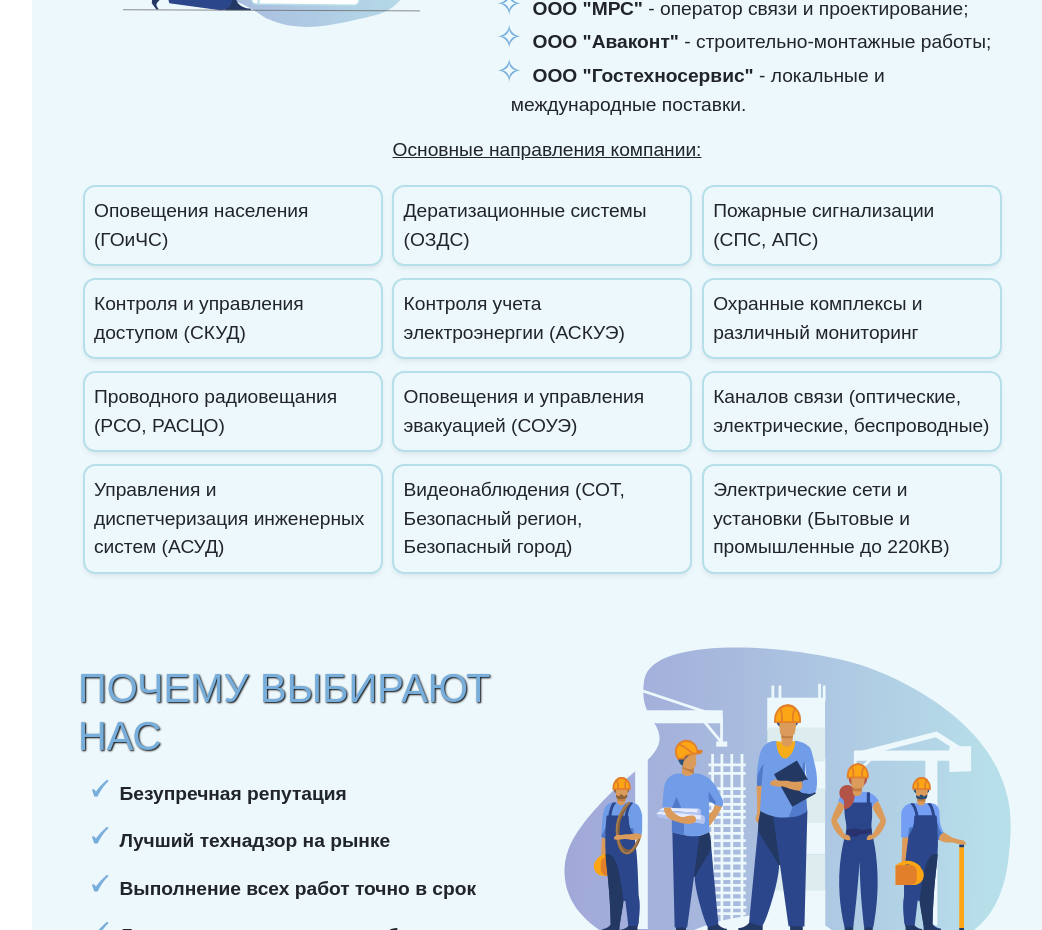
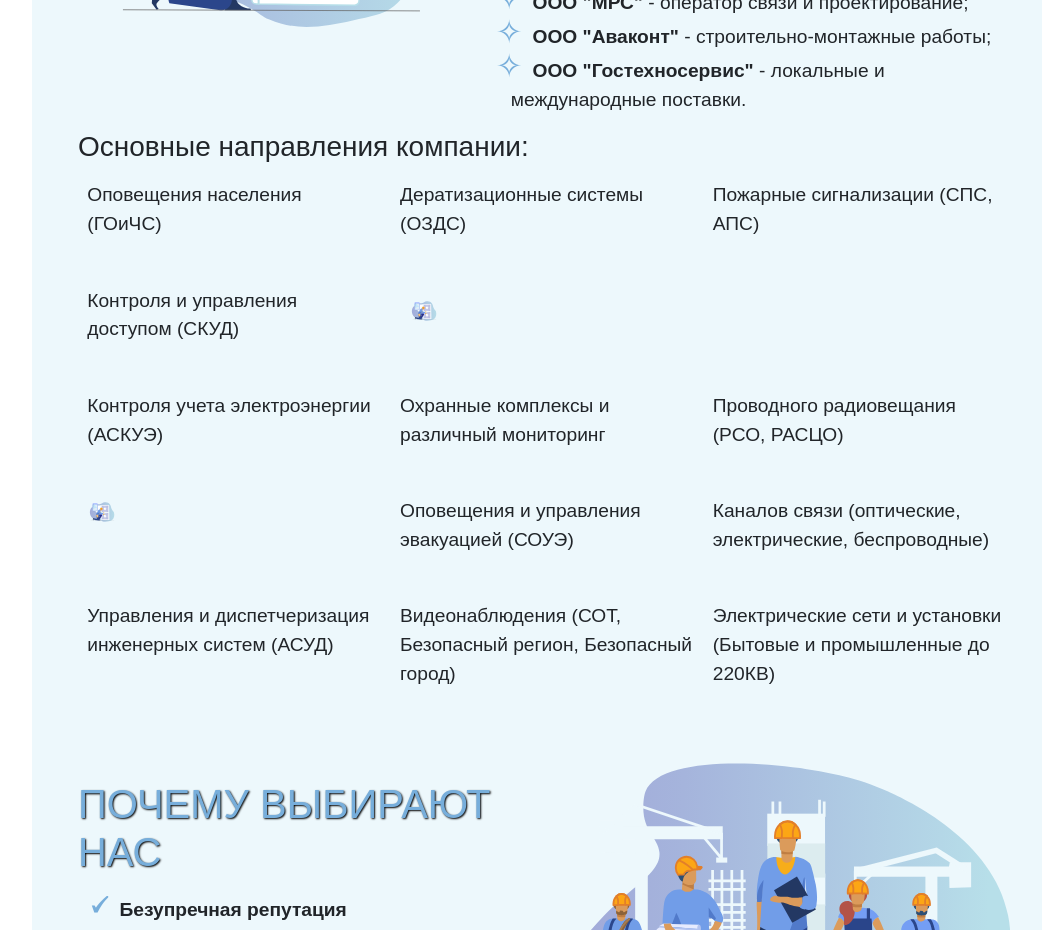
Before and after one commit to AnigalHub/GroupOfCompaniesMAG, a Vue app: page / in a window 1280 px wide. Shown: the part 840-1770 px from the top of the page, without its empty margins (218-1260 px from the left). Built offline with nearby package versions, Linux system fonts and the light colour scheme.

Commit message:
основные направления через grid

```diff
--- a/src/components/About.vue
+++ b/src/components/About.vue
@@ -16,11 +16,12 @@
                     </ul>
                 </b-col>
             </b-row>
-            <p style="text-align: center"><u>Основные направления компании:</u></p>
-            <div class="flex-container">
-                <ul v-for="list in FirstList" class="ul">
-                    <li class="text">{{list.text}}</li>
-                </ul>
+            <h3>Основные направления компании:</h3>
+            <div class="parent">
+                <div class="text" v-for="list in List">
+                    {{list.text}}
+                    <component v-if="!list.text" :is="list.svg"/>
+                </div>
             </div>
         </b-container>
     </div>
@@ -33,14 +34,16 @@
         data(){
             return{
                 svg:AboutSvg,
-                FirstList:[
+                List:[
                     {text:"Оповещения населения (ГОиЧС)",},
                     {text:"Дератизационные системы (ОЗДС) ",},
                     {text:"Пожарные сигнализации (СПС, АПС)",},
                     {text:"Контроля и управления доступом (СКУД)",},
+                    {svg:AboutSvg},
                     {text:"Контроля учета электроэнергии (АСКУЭ)",},
                     {text:"Охранные комплексы и различный мониторинг",},
                     {text:"Проводного радиовещания (РСО, РАСЦО)",},
+                    {svg:AboutSvg},
                     {text:"Оповещения и управления эвакуацией (СОУЭ)",},
                     {text:"Каналов связи (оптические, электрические, беспроводные)",},
                     {text:"Управления и диспетчеризация инженерных систем (АСУД)",},
@@ -53,14 +56,70 @@
 </script>
 
 <style scoped lang="scss">
-    .flex-container{
-        display: flex;
-        flex-wrap: wrap;
+    .parent {
+        display: grid;
+        grid-template-columns: repeat(3, 1fr);
+        grid-template-rows: repeat(5, 1fr);
+        div{
+            padding: 2%;
+            margin: 1%;
+            border-radius: 12px;
+            align-items: center;
+            justify-content: center;
+            svg{
+                width: 30px !important;
+                height: 30px !important;
+            }
+            &:first-child{
+                grid-area: 1 / 1 / 2 / 2;
+            }
+            &:nth-child(2){
+                grid-area: 1 / 2 / 2 / 3;
+            }
+            &:nth-child(3){
+                grid-area: 1 / 3 / 2 / 4;
+            }
+            &:nth-child(4){
+                grid-area: 2 / 1 / 3 / 2;
+            }
+            &:nth-child(5){
+                grid-area: 2 / 2 / 3 / 4;
+            }
+            &:nth-child(6){
+                grid-area: 3 / 1 / 4 / 2;
+            }
+            &:nth-child(7){
+                grid-area: 3 / 2 / 4 / 3;
+            }
+            &:nth-child(8){
+                grid-area: 3 / 3 / 4 / 4;
+            }
+            &:nth-child(9){
+                grid-area: 4 / 1 / 5 / 2;
+            }
+            &:nth-child(10){
+                grid-area: 4 / 2 / 5 / 3;
+            }
+            &:nth-child(11){
+                grid-area: 4 / 3 / 5 / 4;
+            }
+            &:nth-child(12){
+                grid-area: 5 / 1 / 6 / 2;
+            }
+            &:nth-child(13){
+                grid-area: 5 / 2 / 6 / 3;
+            }
+            &:nth-child(14){
+                grid-area: 5 / 3 / 6 / 4;
+            }
+        }
     }
+
     #About{
+
         padding: 4% 3% 4%;
         h2{
-            margin-top: 8%;
+            margin-top: 7%;
         }
         .ul {
             padding:0;
@@ -84,16 +143,6 @@
                 content: "\2726";
             }
         }
-
-        .flex-container > ul {
-            width: 32%;
-            list-style: none;
-            padding: 1%;
-            margin: .5%;
-            box-shadow: 0 3px 6px -2px rgb(0 0 0 / 10%);
-            border: 2px solid #b7dfe9;
-            border-radius: 12px;
-        }
         svg{
             width: 100%;
             margin-bottom: 3%;
```
